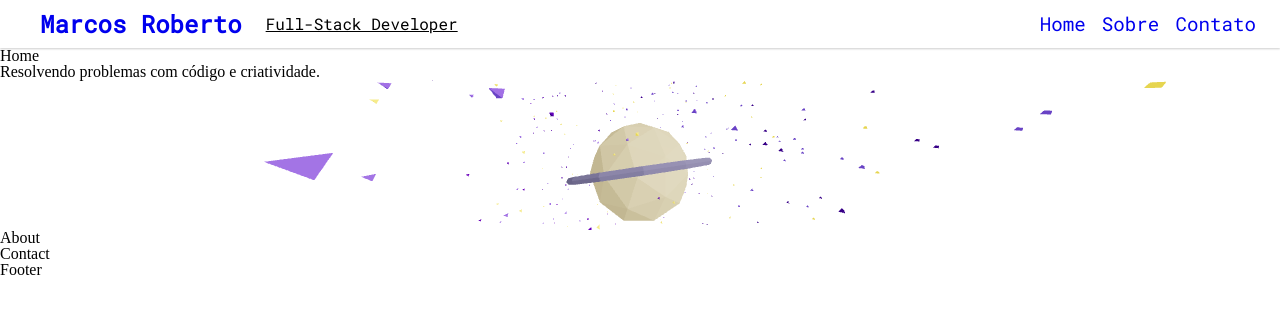
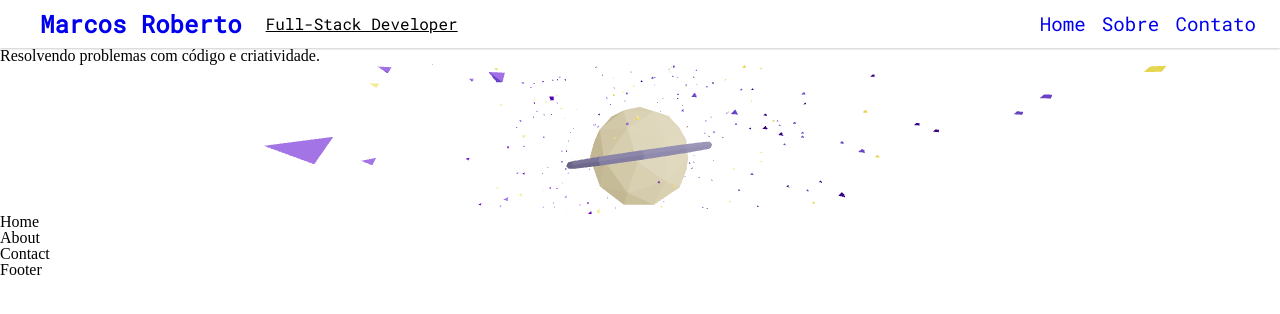
Before and after one commit to Gammarkin/Portfolio, a React (Create React App) app: page / in a window 1280 px wide. Shown: the top 314 px of the page. Built offline with nearby package versions, Linux system fonts and the light colour scheme.

Commit message:
refactor: changes order of componentsw

```diff
--- a/src/App.js
+++ b/src/App.js
@@ -11,12 +11,12 @@ import './scss/index.css'
 function App() {
   return (
     <main className='main__component'>
-        <Header />
-        <Home />
-        <Introduction />
-        <About />
-        <Contact />
-        <Footer />
+      <Header />
+      <Introduction />
+      <Home />
+      <About />
+      <Contact />
+      <Footer />
     </main>
   );
 }
```
